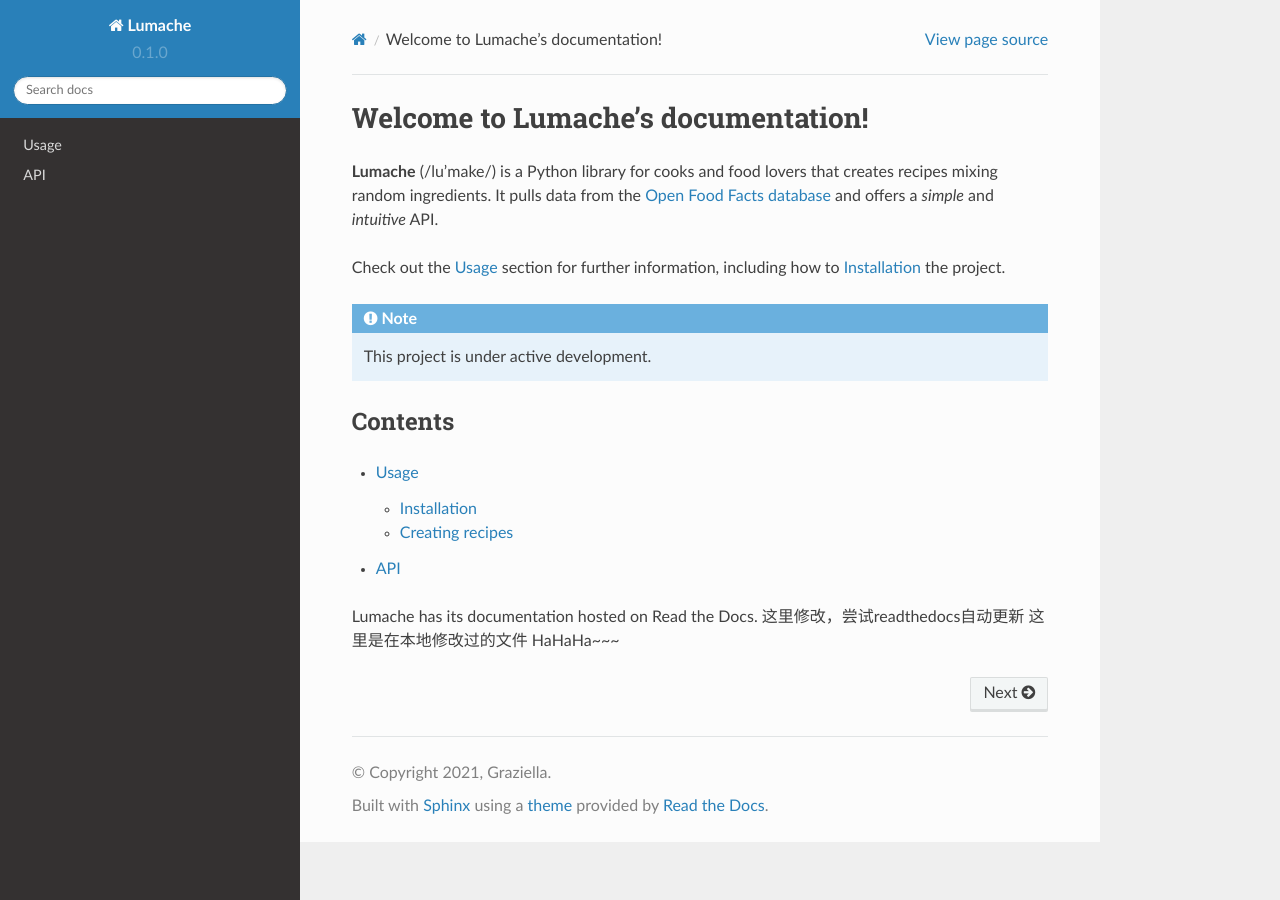
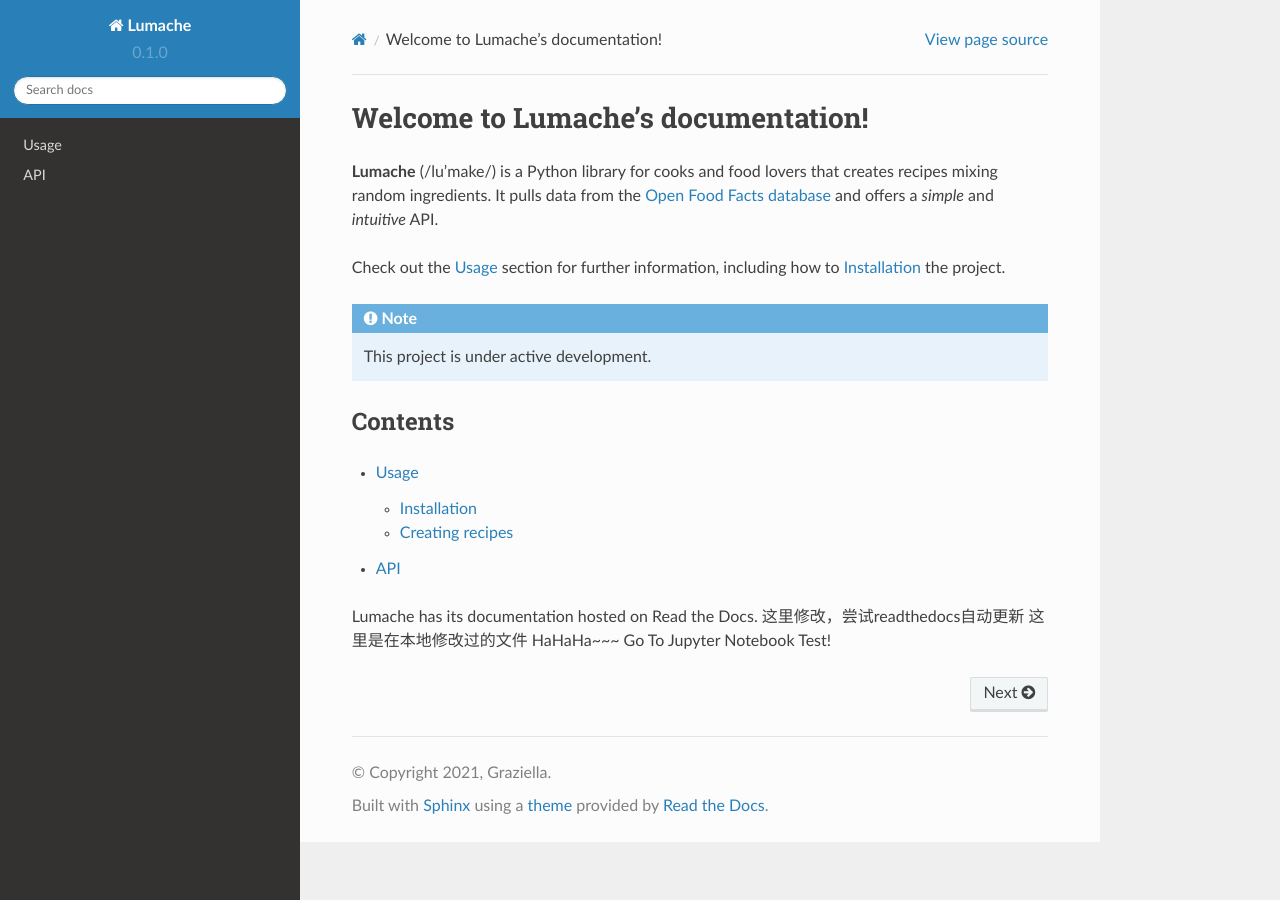
Before and after one commit to HuangDDU/readthdocs_huang, a Sphinx documentation site: the page built from docs/source/index.rst, in a window 1280 px wide. Built offline with Sphinx 7.4.7 and the Read the Docs theme 2.0.0, drawn with Linux system fonts in a browser that asks for light colours.

Commit message:
Jupyter Notebook Test

```diff
--- a/docs/source/index.rst
+++ b/docs/source/index.rst
@@ -24,3 +24,4 @@ Contents
 Lumache has its documentation hosted on Read the Docs.
 这里修改，尝试readthedocs自动更新
 这里是在本地修改过的文件 HaHaHa~~~
+Go To Jupyter Notebook Test!
```
Also changed, not shown: docs/source/JupyterNotebookTest.ipynb (added).
